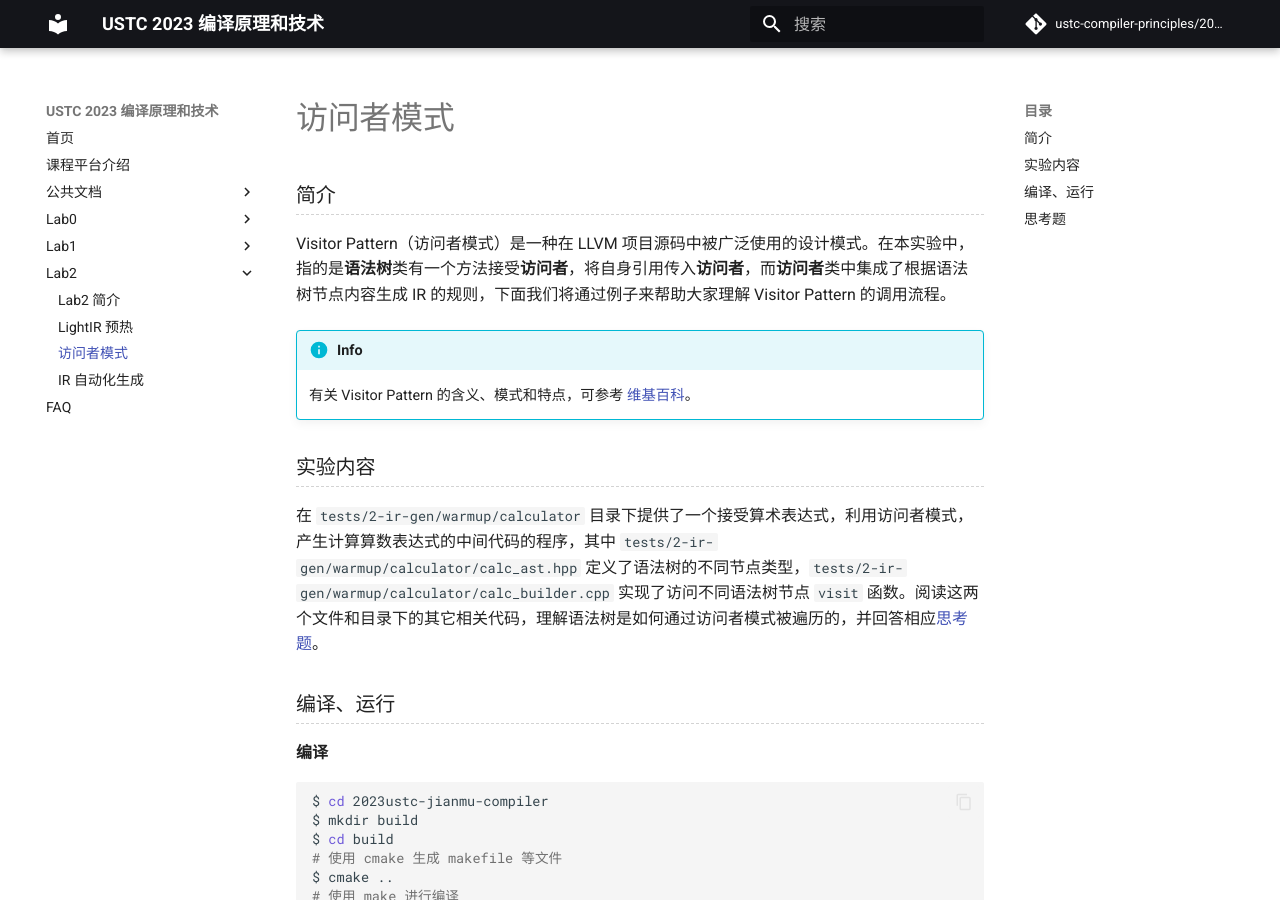
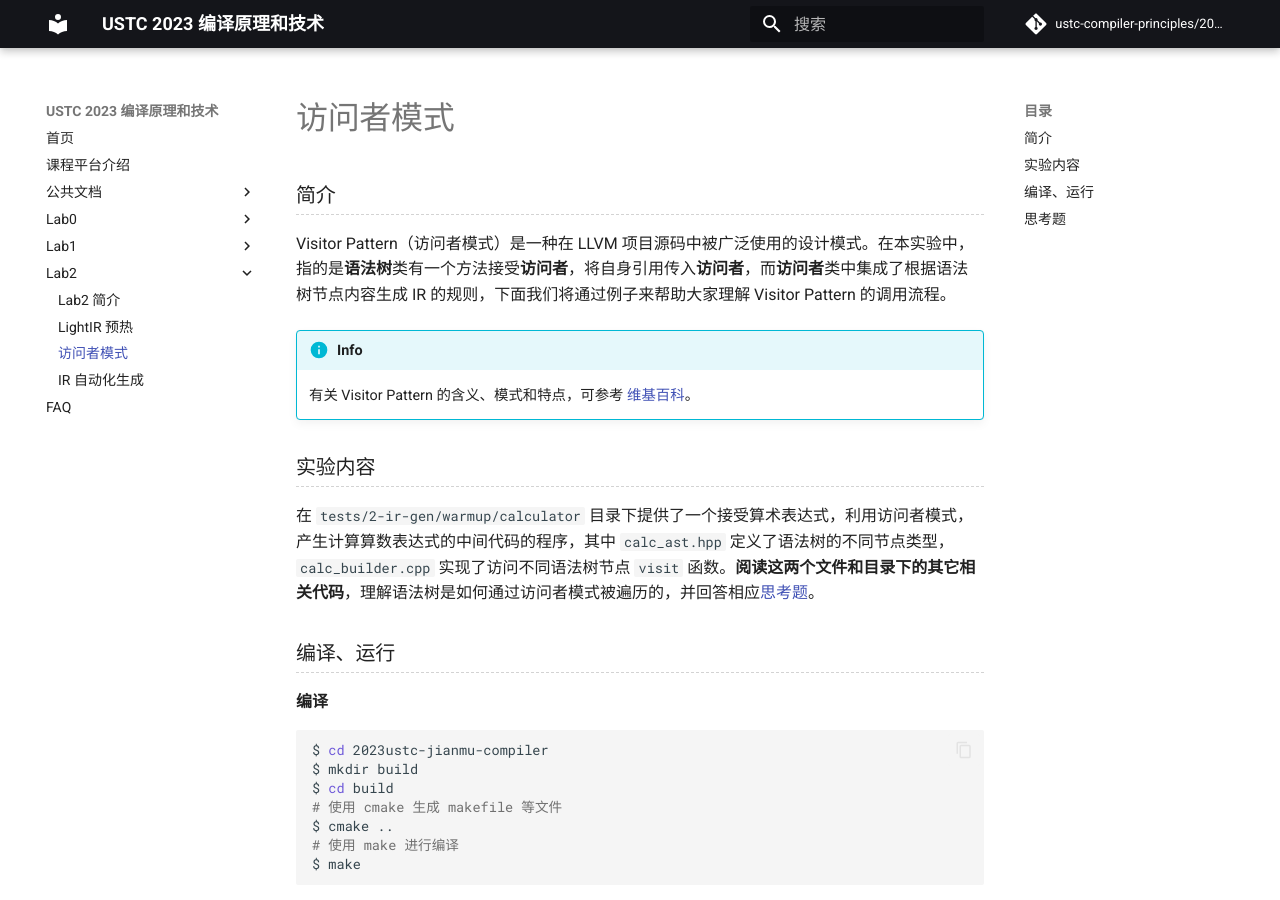
Before and after one commit to ustc-compiler-principles/2023, an MkDocs documentation site: the page built from docs/lab2/visitor_pattern.md, in a window 1280 px wide and 900 px high. Built offline with MkDocs 1.6.1 and Material for MkDocs 9.7.7, drawn with Linux system fonts in a browser that asks for light colours; comment, search, counter and statistics services are not loaded.

Commit message:
modify visitor pattern

```diff
--- a/docs/lab2/visitor_pattern.md
+++ b/docs/lab2/visitor_pattern.md
@@ -10,7 +10,7 @@ Visitor Pattern（访问者模式）是一种在 LLVM 项目源码中被广泛
 
 ### 实验内容
 <!-- TODO: 重写 -->
-在 `tests/2-ir-gen/warmup/calculator` 目录下提供了一个接受算术表达式，利用访问者模式，产生计算算数表达式的中间代码的程序，其中 `tests/2-ir-gen/warmup/calculator/calc_ast.hpp` 定义了语法树的不同节点类型，`tests/2-ir-gen/warmup/calculator/calc_builder.cpp` 实现了访问不同语法树节点 `visit` 函数。阅读这两个文件和目录下的其它相关代码，理解语法树是如何通过访问者模式被遍历的，并回答相应[思考题](./visitor_pattern.md#思考题)。
+在 `tests/2-ir-gen/warmup/calculator` 目录下提供了一个接受算术表达式，利用访问者模式，产生计算算数表达式的中间代码的程序，其中 `calc_ast.hpp` 定义了语法树的不同节点类型，`calc_builder.cpp` 实现了访问不同语法树节点 `visit` 函数。**阅读这两个文件和目录下的其它相关代码**，理解语法树是如何通过访问者模式被遍历的，并回答相应[思考题](./visitor_pattern.md#思考题)。
 
 ### 编译、运行
 
```
